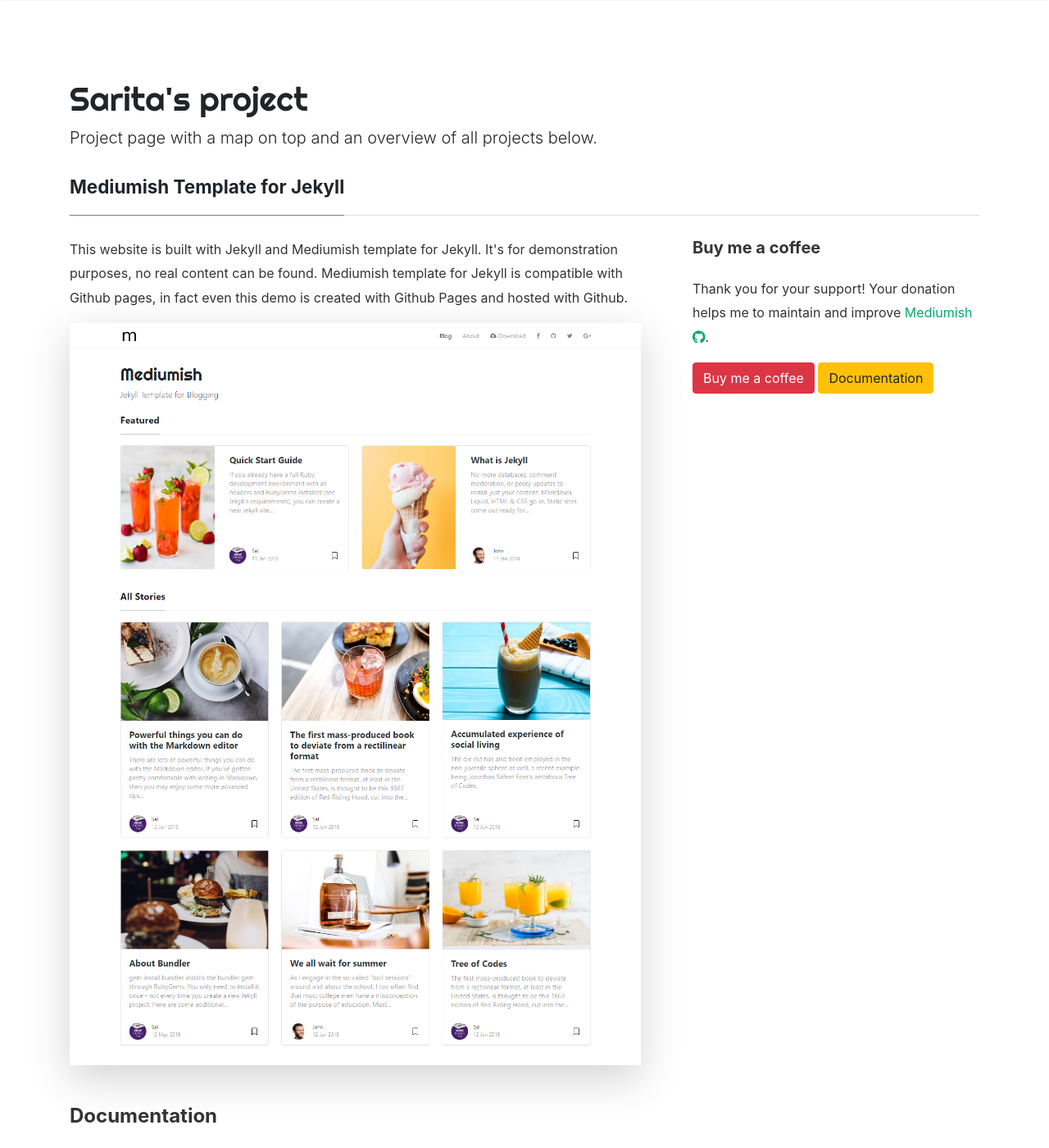
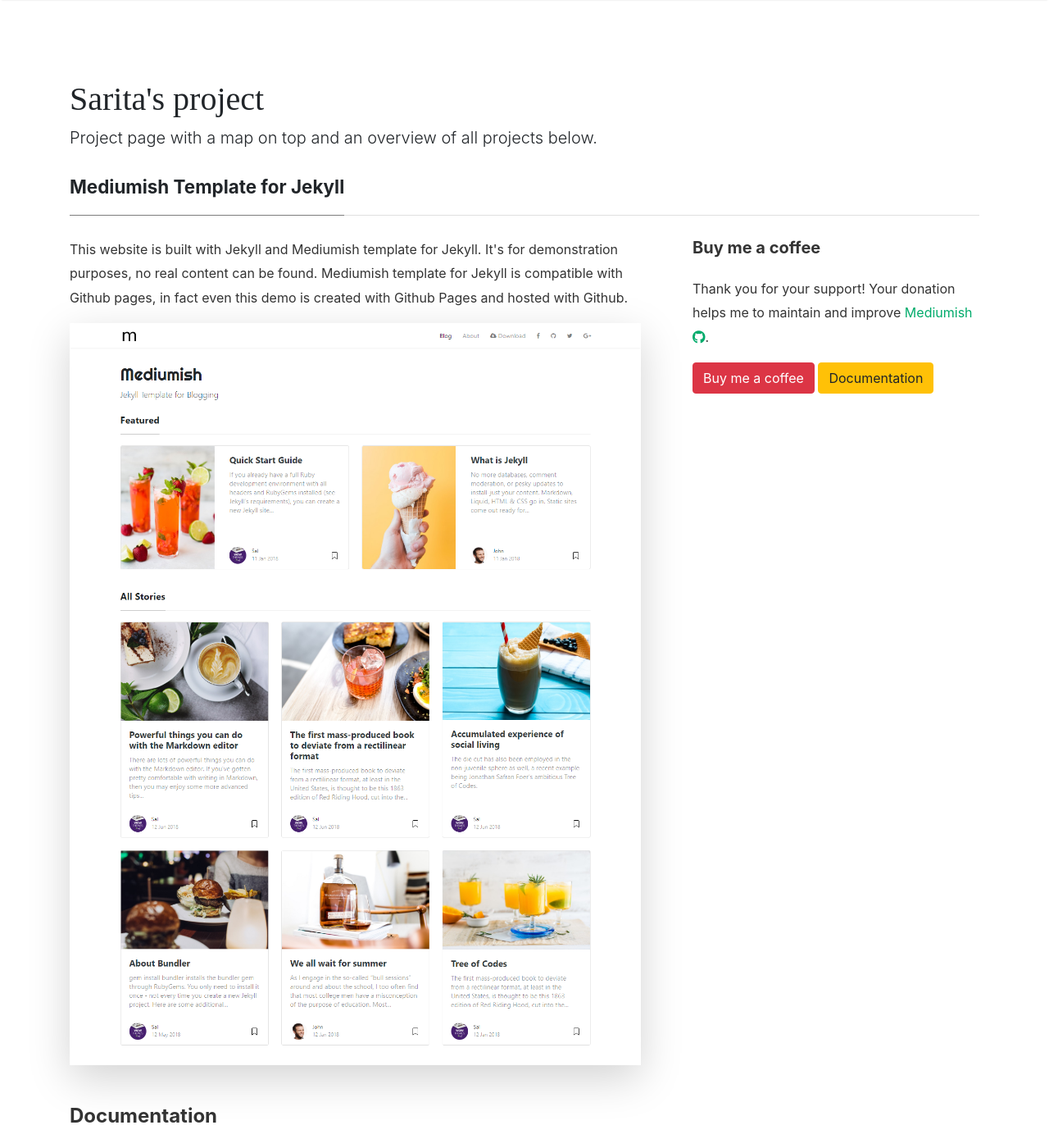
Before and after one commit to HolmbergSchule/CAS.APS, a Jekyll site: the page built from _pages/about.md, in a window 1280 px wide and 1400 px high. Shown: the whole window at 82% size. Built offline with Jekyll 4.4.1, drawn with Linux system fonts in a browser that asks for light colours; nearby versions of some CDN libraries; comment, search, counter and statistics services are not loaded.

Commit message:
CSS changes

```diff
--- a/assets/css/screen.css
+++ b/assets/css/screen.css
@@ -305,7 +305,7 @@
 }
 
 .mainheading h1.sitetitle {
-    font-family: Righteous;
+    font-family: Ubuntu;
 }
 
 .mainheading h1.posttitle {
@@ -330,7 +330,7 @@
 }
 
 .article-post {
-    font-family: Merriweather;
+    font-family: Ubuntu;
     font-size: 1.1rem;
     line-height: 1.84;
     color: rgba(0, 0, 0, .8);
@@ -685,7 +685,7 @@
 h4,
 h5,
 h6 {
-    font-family: -apple-system, system-ui, BlinkMacSystemFont, "Segoe UI", Roboto, "Helvetica Neue", Arial, sans-serif;
+    font-family: Ubuntu, -apple-system, system-ui, BlinkMacSystemFont, "Segoe UI", Roboto, "Helvetica Neue", Arial, sans-serif;
 }
 
 .article-post .h1,
@@ -711,7 +711,7 @@
 }
 
 .layout-page .article-post {
-    font-family: -apple-system, BlinkMacSystemFont, "Segoe UI", Roboto, "Helvetica Neue", Arial, sans-serif, "Apple Color Emoji", "Segoe UI Emoji", "Segoe UI Symbol", "Noto Color Emoji";
+    font-family: Ubuntu, -apple-system, BlinkMacSystemFont, "Segoe UI", Roboto, "Helvetica Neue", Arial, sans-serif, "Apple Color Emoji", "Segoe UI Emoji", "Segoe UI Symbol", "Noto Color Emoji";
     font-size: 1rem;
 }
 
@@ -874,7 +874,7 @@
     line-height: 1;
     padding: 2px 3px;
     width: 150px;
-    font-family: Arial;
+    font-family: Ubuntu, Arial;
     text-align: center;
     border-radius: 3px;
     transition: all .4s;
```
